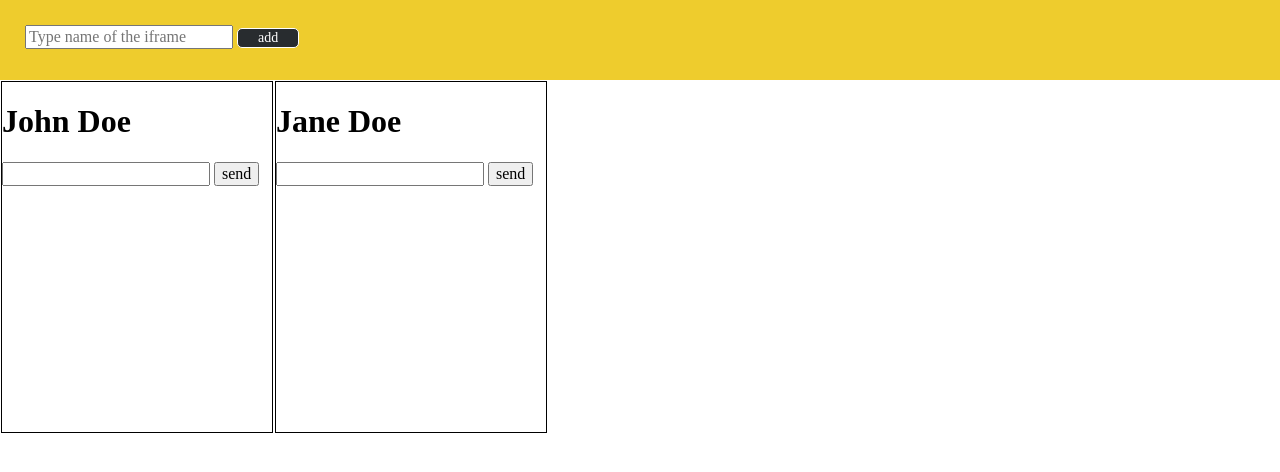
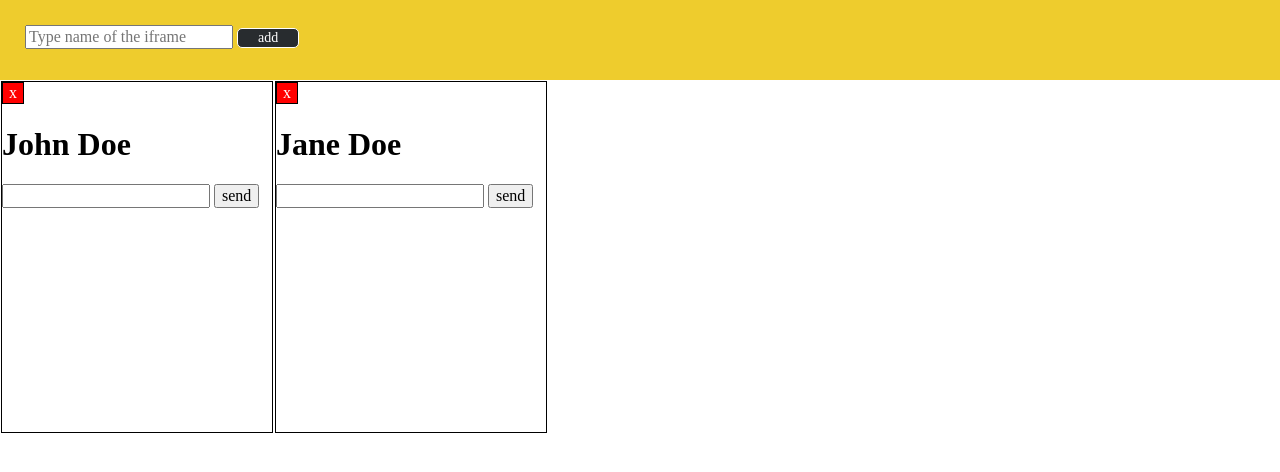
Before and after one commit to denis-fominykh/simple-chat-with-vanilla-js, a website built with webpack: page src/html/index.html in a window 1280 px wide. Built offline with nearby package versions, Linux system fonts and the light colour scheme.

Commit message:
creating the iframe deleting functionality

```diff
--- a/src/js/app.js
+++ b/src/js/app.js
@@ -11,3 +11,7 @@ document
       UI.addIFrameToChat(new IFrame(name));
     }
   });
+
+document.querySelector('.iframe-chat').addEventListener('click', event => {
+  UI.deleteIFrame(event.target);
+});
--- a/src/js/ui.js
+++ b/src/js/ui.js
@@ -18,6 +18,7 @@ export class UI {
     iframeForm.setAttribute('class', 'iframe iframe_appearance');
 
     iframeForm.innerHTML = `
+      <button class="iframe__delete-btn iframe__delete-btn_color">x</button>
       <h1 class="iframe__name">${iframe.name}</h1>
       <input class="iframe__own-message">
       <button class="iframe__send-btn">send</button>
@@ -26,4 +27,10 @@ export class UI {
 
     chat.appendChild(iframeForm);
   }
+
+  static deleteIFrame(element) {
+    if (element.classList.contains('iframe__delete-btn')) {
+      element.parentElement.remove();
+    }
+  }
 }
--- a/src/scss/modules/iframe/_iframe.scss
+++ b/src/scss/modules/iframe/_iframe.scss
@@ -5,4 +5,16 @@
     margin: 1px;
     border: 1px solid #000000;
   }
+
+  &__delete-btn {
+    &_color {
+      border: 1px solid #000000;
+      background-color: red;
+      color: white;
+    }
+
+    &:active {
+      transform: scale(0.98);
+    }
+  }
 }
```
